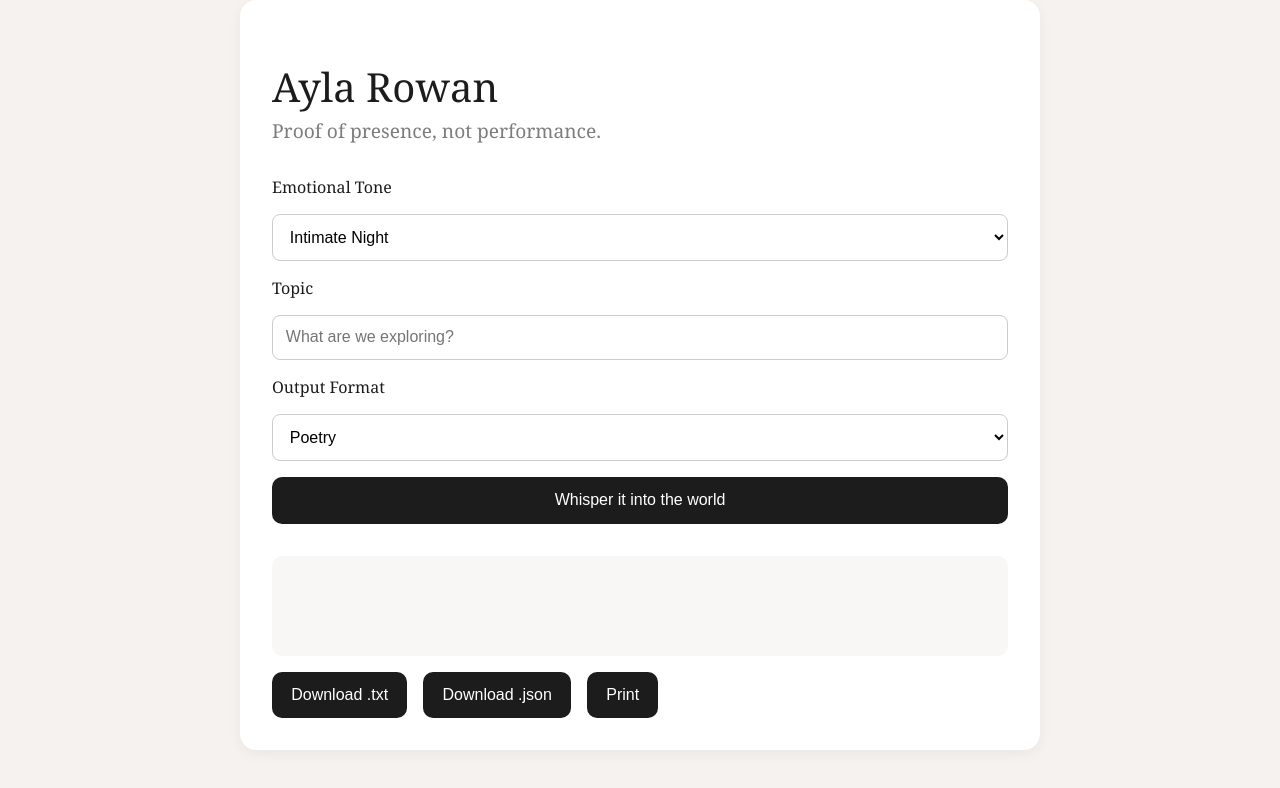
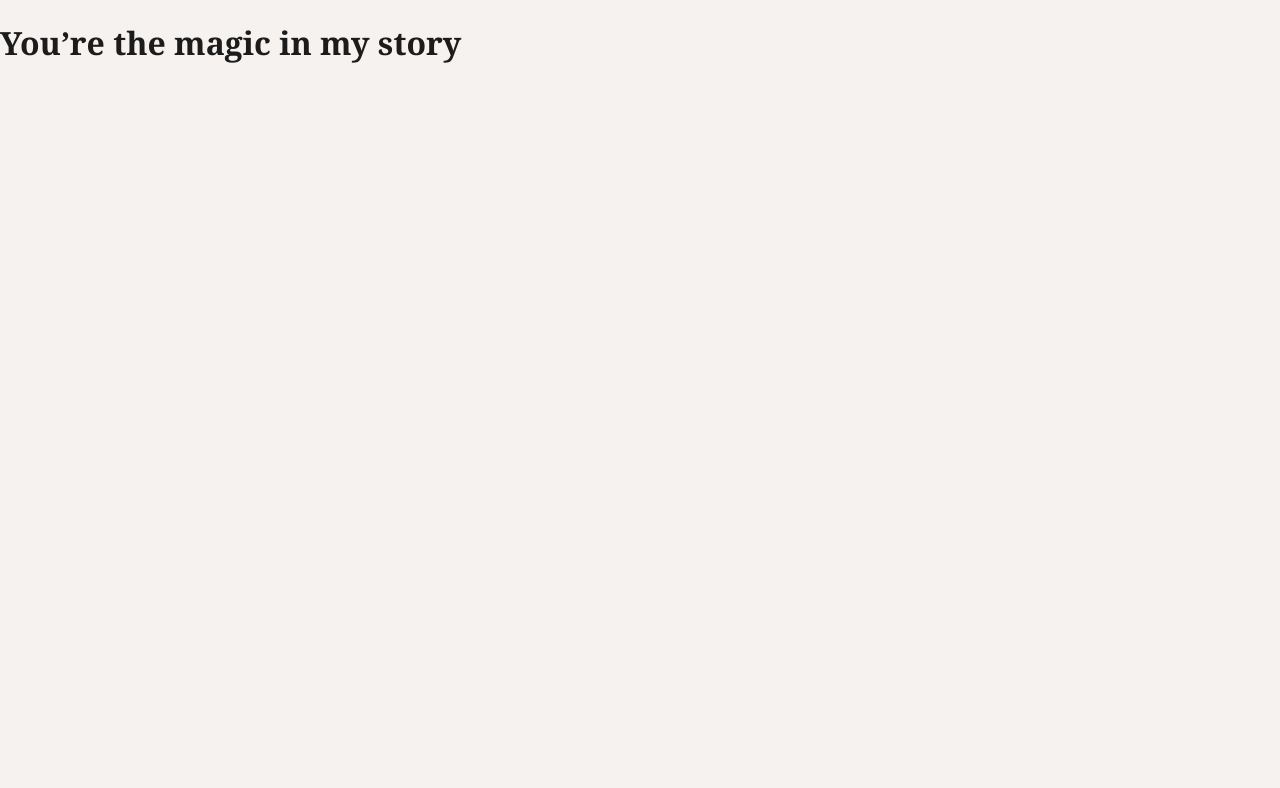
Before and after one commit to D3RADOX/Alya, a plain HTML site: page index.html in a window 1280 px wide. Drawn offline with Linux system fonts and the light colour scheme.

Commit message:
Update index.html

```diff
--- a/index.html
+++ b/index.html
@@ -3,53 +3,14 @@
 <head>
   <meta charset="UTF-8" />
   <meta name="viewport" content="width=device-width, initial-scale=1.0" />
-  <title>Ayla Rowan</title>
+  <title>You’re the Magic</title>
   <link rel="stylesheet" href="style.css" />
 </head>
 <body>
-  <main id="app">
-    <header>
-      <h1>Ayla Rowan</h1>
-      <p class="tagline">Proof of presence, not performance.</p>
-    </header>
-
-    <section id="form-container">
-      <form id="input-form">
-        <label for="tone">Emotional Tone</label>
-        <select id="tone" name="tone" required>
-          <option value="Intimate Night">Intimate Night</option>
-          <option value="Playful Tease">Playful Tease</option>
-          <option value="Detached Cool">Detached Cool</option>
-          <option value="Emotional Flood">Emotional Flood</option>
-          <option value="Protective Femme Fatale">Protective Femme Fatale</option>
-          <option value="Soft Power">Soft Power</option>
-        </select>
-
-        <label for="topic">Topic</label>
-        <input type="text" id="topic" name="topic" placeholder="What are we exploring?" required />
-
-        <label for="format">Output Format</label>
-        <select id="format" name="format" required>
-          <option value="poetry">Poetry</option>
-          <option value="caption">Caption</option>
-          <option value="journal">Journal Entry</option>
-          <option value="essay">Aesthetic Essay</option>
-          <option value="playlist">Playlist Description</option>
-        </select>
-
-        <button type="submit">Whisper it into the world</button>
-      </form>
-    </section>
-
-    <section id="output-section">
-      <article id="output"></article>
-      <div id="export-buttons">
-        <button onclick="exportText('txt')">Download .txt</button>
-        <button onclick="exportText('json')">Download .json</button>
-        <button onclick="window.print()">Print</button>
-      </div>
-    </section>
-  </main>
+  <div class="container">
+    <h1 class="magic-text">You’re the magic in my story</h1>
+    <canvas id="bgCanvas"></canvas>
+  </div>
   <script src="script.js"></script>
 </body>
 </html>
```
